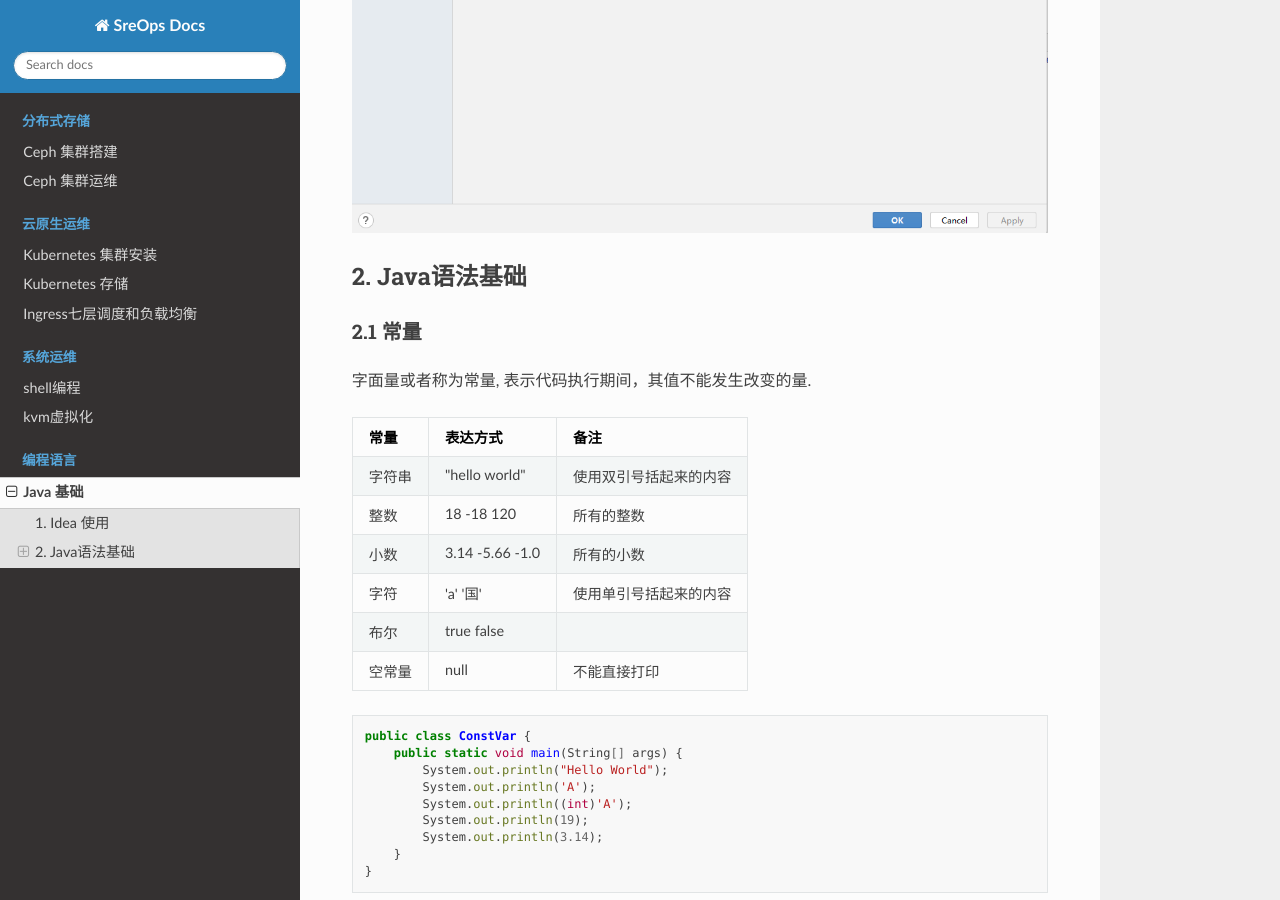
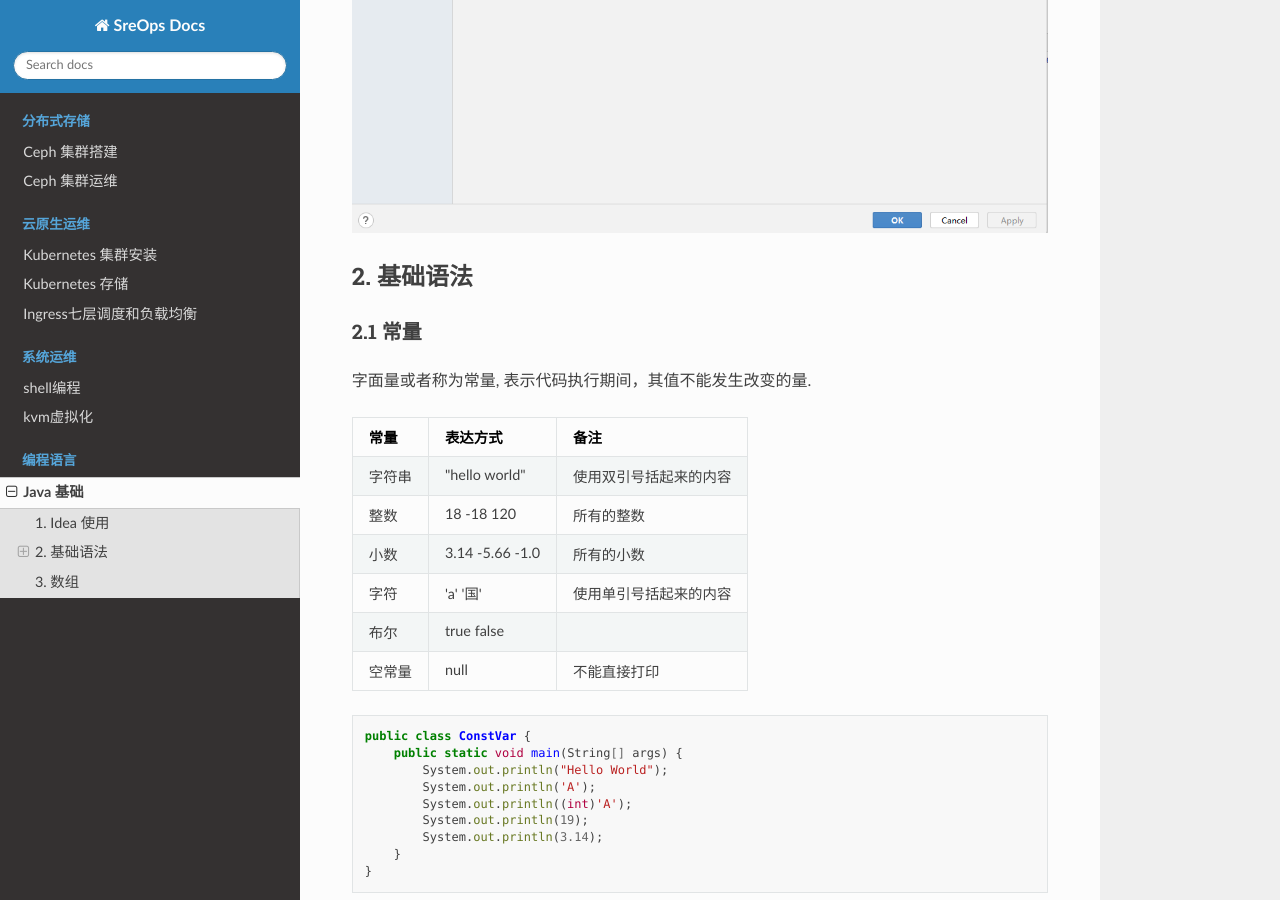
Before and after one commit to dengyouf/sreops_tutorial, a Sphinx documentation site: the page built from source/java/java_basic.md, in a window 1280 px wide and 900 px high, scrolled down 3400 px. Built offline with Sphinx 7.4.7 and the Read the Docs theme 3.1.0, drawn with Linux system fonts in a browser that asks for light colours.

Commit message:
add java

````diff
--- a/source/java/java_basic.md
+++ b/source/java/java_basic.md
@@ -37,7 +37,7 @@ public class Hello {
 
 ![img_4.png](imgs/idea04.png)
 
-## 2. Java语法基础
+## 2. 基础语法
 
 ### 2.1 常量
 
@@ -531,4 +531,4 @@ public class DemoBreak {
 4
 ```
 
-### 3. 数组
+## 3. 数组
````
